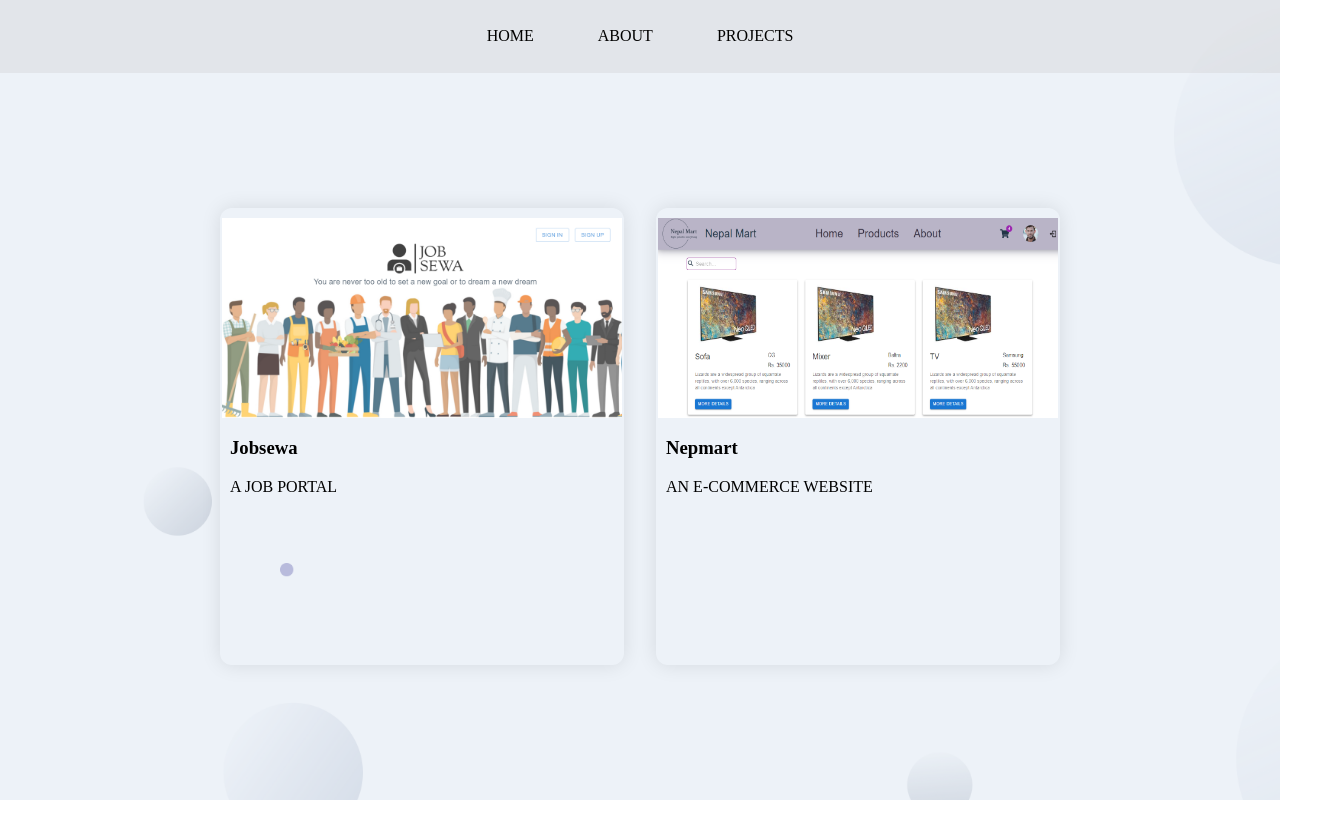
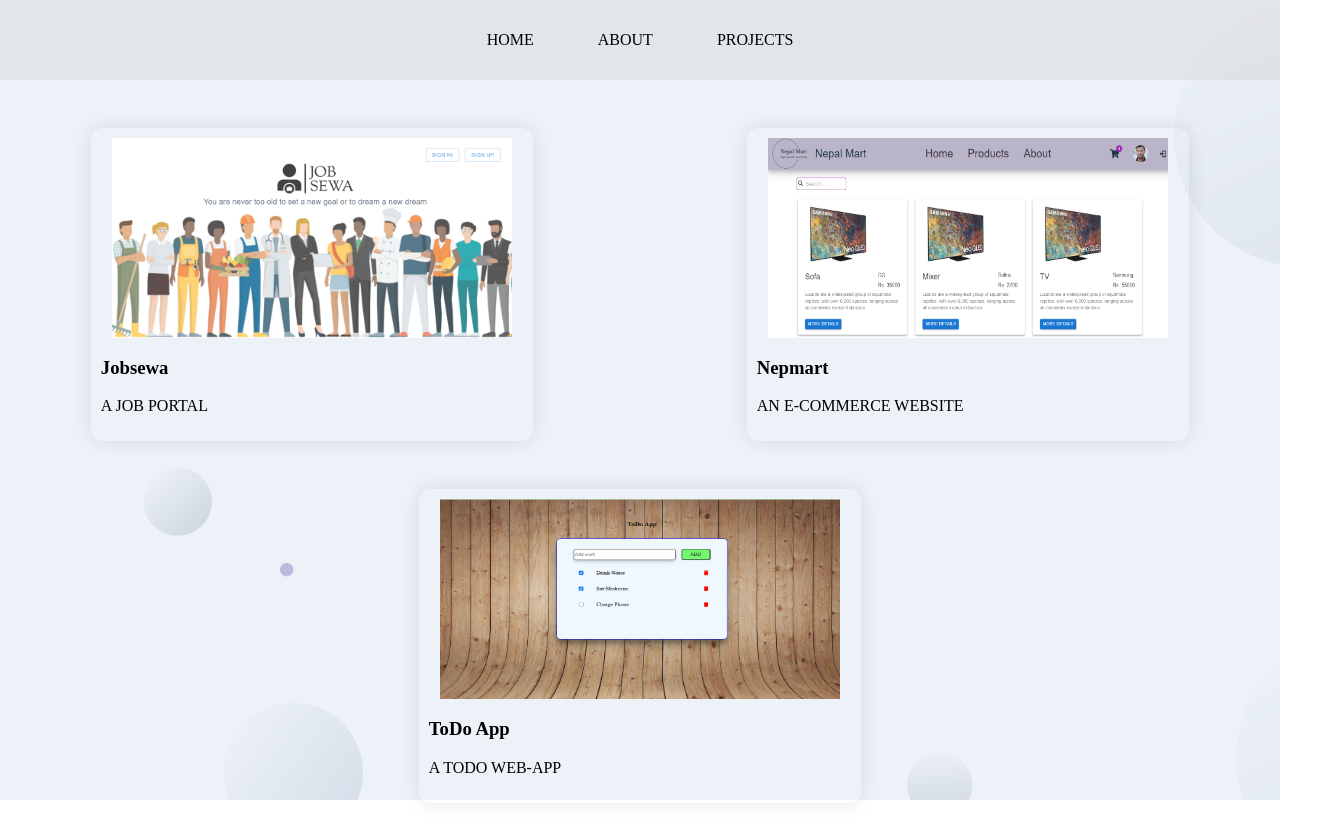
Before and after one commit to dipeshrj/dipeshrj.github.io, a React (Vite) app: page / in a window 1280 px wide. Both pictures are taken after a click on the element "PROJECTS". Shown: the top 838 px of the page, 1328 px wide, since content can reach past the window. Before the commit the page ends 800 px from the top, so only its background shows below. Built offline with nearby package versions, Linux system fonts and the light colour scheme.

Commit message:
project added

```diff
--- a/package.json
+++ b/package.json
@@ -2,7 +2,7 @@
   "name": "myportfolio",
   "private": true,
   "version": "0.0.0",
-  "homePage":"https://dipeshrj.github.io/dipeshrj.github.io",
+  "homePage":"dipeshrj.github.io",
   "type": "module",
   "scripts": {
     "predeploy": "npm run build",
--- a/src/App.css
+++ b/src/App.css
@@ -1,10 +1,12 @@
-body{
+body {
   margin: 0;
   padding: 0;
+  min-height: 100vh;
+  width: 100%;
 }
 
-.app{
-  height: 100%;
+.app {
+  min-height: 100vh;
   width: 100vw;
   /* border: 1px solid red; */
   position: absolute;
@@ -17,9 +19,9 @@ padding: 0;
   align-items: center;
 }
 
-.nav_bar{
-width:100%;
-height:80px;
+.nav_bar {
+  width: 100%;
+  height: 80px;
   background: rgba(196, 190, 190, 0.25);
   display: flex;
   justify-content: center;
@@ -27,7 +29,7 @@ align-items: center;
   /* border: 1px solid blue; */
 }
 
-.nav_bar-links{
+.nav_bar-links {
   display: flex;
   flex-direction: row;
   justify-content: center;
@@ -35,12 +37,12 @@ align-items: center;
   gap: 4rem;
 }
 
-p{
+p {
   text-decoration: none;
   text-transform: uppercase;
   font-weight: 500;
 }
 
-div.nav_bar-links>p{
+div.nav_bar-links > p {
   cursor: pointer;
 }
--- a/src/components/Profile/Profile.css
+++ b/src/components/Profile/Profile.css
@@ -1,14 +1,13 @@
-
-.profile{
+.profile {
   height: 100%;
-    width: 100%;
+  width: 100vw;
   /* border: 1px solid red; */
   display: flex;
   justify-content: center;
   flex-direction: row;
 }
 
-.profile-badge{
+.profile-badge {
   padding-top: 8rem;
   width: 140px;
   display: flex;
@@ -16,17 +15,16 @@
   flex-direction: column;
   /* border: 1px solid black; */
 }
-.hello{
+.hello {
   width: 100px;
   text-align: center;
   flex-direction: column;
-    padding:5px 10px;
+  padding: 5px 10px;
   border: white;
   border-radius: 15px;
   box-shadow: 0 0 20px rgba(0, 0, 0, 0.1);
-
 }
-.developer{
+.developer {
   width: 100px;
   margin-top: 2rem;
   text-align: center;
@@ -37,7 +35,7 @@
   box-shadow: 0 0 20px rgba(0, 0, 0, 0.1);
 }
 
-.profile-icons{
+.profile-icons {
   display: flex;
   align-items: center;
   flex-direction: row;
@@ -66,7 +64,7 @@
   /* border: 1px solid black; */
 }
 
-.profile-img{
+.profile-img {
   height: 84vh;
   width: 100%;
   position: absolute;
--- a/src/components/Profile/Profile.jsx
+++ b/src/components/Profile/Profile.jsx
@@ -18,19 +18,19 @@ const Profile = () => {
 
       <div className="profile_image">
         <div className="overlay-circle">
-          <img src="./circle.svg" alt="overlay-circle" />
+          <img src="src\assets\circle.svg" alt="overlay-circle" />
         </div>
         <div className="profile-img">
-          <img src="./profile.png" alt="profile" />
+          <img src="src\assets\profile.png" alt="profile" />
         </div>
       </div>
 
       <div className="profile-icons">
         <a href="https://github.com/dipeshrj">
-          <img src="./github.png" alt="github" height={40} />
+          <img src="src\assets\github.png" alt="github" height={40} />
         </a>
         <a href="https://www.linkedin.com/in/dipeshraj056">
-          <img src="./linkedin.png" alt="linkedin" />
+          <img src="src\assets\linkedin.png" alt="linkedin" />
         </a>
       </div>
     </div>
--- a/src/components/Projects/Projects.css
+++ b/src/components/Projects/Projects.css
@@ -1,42 +1,61 @@
-.projects{
+.projects {
+  height: 100%;
   width: 100%;
-    height: 100%;
   display: flex;
-    justify-content: center;
+  justify-content: space-around;
   align-items: center;
   flex-direction: row;
+  flex-wrap: wrap;
   gap: 2rem;
+  padding: 3rem;
   /* border: 1px solid black; */
 }
 
-.jobsewa{
+.jobsewa {
   display: flex;
   flex-direction: column;
   align-items: center;
   border-radius: 12px;
-    border:  white;
+  border: white;
   box-shadow: 0 0 20px rgba(0, 0, 0, 0.1);
   height: 60%;
-    width: 30%;
+  width: 33%;
   padding: 10px;
 }
 
-.nepmart{
+.nepmart {
   display: flex;
   flex-direction: column;
   align-items: center;
   border-radius: 12px;
-            border:  white;
+  border: white;
   box-shadow: 0 0 20px rgba(0, 0, 0, 0.1);
   height: 60%;
-            width: 30%;
+  width: 33%;
   padding: 10px;
 }
 
-.jobsewa-details{
+.jobsewa-details {
   width: 100%;
 }
 
-.nepmart-details{
+.nepmart-details {
   width: 100%;
 }
+
+.todoapp {
+  display: flex;
+  flex-direction: column;
+  align-items: center;
+  border-radius: 12px;
+  border: white;
+  box-shadow: 0 0 20px rgba(0, 0, 0, 0.1);
+  height: 60%;
+  width: 33%;
+  padding: 10px;
+  margin-top: 1rem;
+}
+
+.todoapp-details {
+  width: 100%;
+}
--- a/src/components/Projects/Projects.jsx
+++ b/src/components/Projects/Projects.jsx
@@ -1,27 +1,50 @@
-import React from 'react'
-import "./Projects.css"
+import React from "react";
+import "./Projects.css";
 
 const Projects = () => {
   return (
-      <div className='projects'>
-          <div className='jobsewa'>
-        <img src="src\assets\jobsewa.png" alt="jobsewa" height={200} width={400} />
-        <div className='jobsewa-details'>
+    <div className="projects">
+      {/* jobsewa */}
+      <div className="jobsewa">
+        <img
+          src="src\assets\jobsewa.png"
+          alt="jobsewa"
+          height={200}
+          width={400}
+        />
+        <div className="jobsewa-details">
           <h3>Jobsewa</h3>
           <p>A job portal </p>
         </div>
       </div>
-
-           <div className='nepmart'>
-        <img src="src\assets\e-commerce.png" alt="e-commerce" height={200} width={400} />
-        <div className='nepmart-details'>
+      {/* e-commerce */}
+      <div className="nepmart">
+        <img
+          src="src\assets\e-commerce.png"
+          alt="e-commerce"
+          height={200}
+          width={400}
+        />
+        <div className="nepmart-details">
           <h3>Nepmart</h3>
           <p>An e-commerce website </p>
         </div>
       </div>
+      {/* todoapp */}
+      <div className="todoapp">
+        <img
+          src="src\assets\todoapp.png"
+          alt="to-do-app"
+          height={200}
+          width={400}
+        />
+        <div className="todoapp-details">
+          <h3>ToDo App</h3>
+          <p>A todo web-app </p>
+        </div>
+      </div>
+    </div>
+  );
+};
 
-    </div>
-  )
-}
-
-export default Projects
+export default Projects;
```
Also changed, not shown: src/assets/todoapp.png (added). Lines whose indentation alone changed are shown as unchanged.
